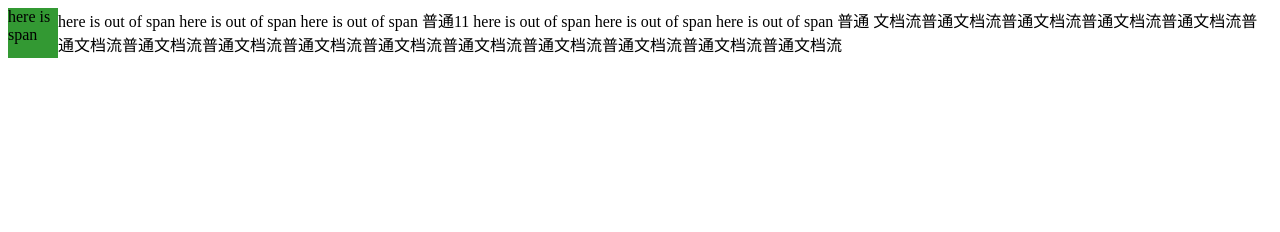
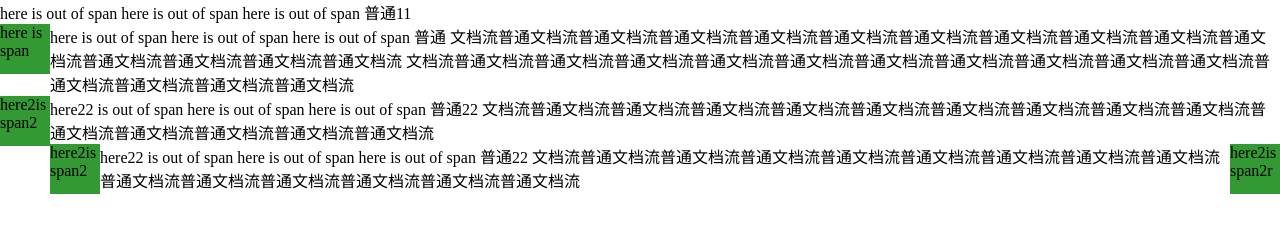
Before and after one commit to watsonnnnn/learn-note, a plain HTML site: page css/testfloat.html in a window 1280 px wide. Drawn offline with Linux system fonts and the light colour scheme.

Commit message:
add height

```diff
--- a/css/testfloat.html
+++ b/css/testfloat.html
@@ -12,14 +12,43 @@
             height:50px;
             width:50px;
         }
+        .classspan1{
+            background: #393;
+            float: right;
+            height:50px;
+            width:50px;
+        }
+        *{
+            margin: 0;
+            padding: 0;
+        }
     </style>
     <body>
-        here is out of span here is out of span here is out of span 普通11
+        <p>here is out of span here is out of span here is out of span 普通11</p>
         <span class="classspan">
             here is span
         </span>
+        <p>
         here is out of span here is out of span here is out of span 普通
         文档流普通文档流普通文档流普通文档流普通文档流普通文档流普通文档流普通文档流普通文档流普通文档流普通文档流普通文档流普通文档流普通文档流普通文档流
-
+        文档流普通文档流普通文档流普通文档流普通文档流普通文档流普通文档流普通文档流普通文档流普通文档流普通文档流普通文档流普通文档流普通文档流普通文档流
+        </p>
+        <span class="classspan">
+            here2is span2
+        </span>
+        <p>
+        here22 is out of span here is out of span here is out of span 普通22
+        文档流普通文档流普通文档流普通文档流普通文档流普通文档流普通文档流普通文档流普通文档流普通文档流普通文档流普通文档流普通文档流普通文档流普通文档流
+        </p>
+        <span class="classspan">
+            here2is span2
+        </span>
+        <span class="classspan1">
+            here2is span2r
+        </span>
+        <p>
+        here22 is out of span here is out of span here is out of span 普通22
+        文档流普通文档流普通文档流普通文档流普通文档流普通文档流普通文档流普通文档流普通文档流普通文档流普通文档流普通文档流普通文档流普通文档流普通文档流
+        </p>
     </body>
 </html>
```
Also changed, not shown: css/other.md (+51 -1 lines).
